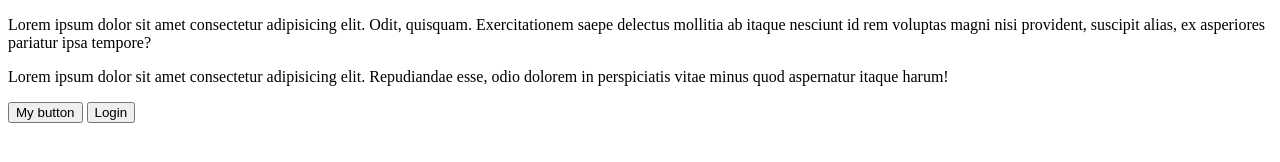
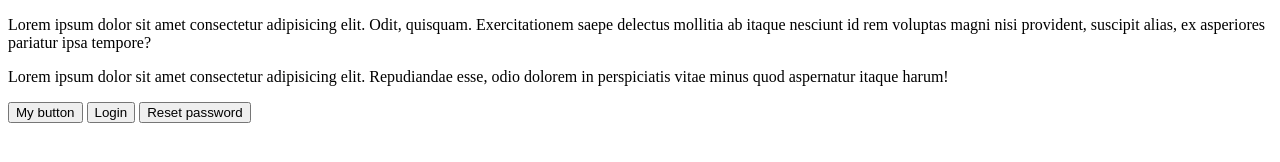
Before and after one commit to silveranon323/SplitMate, a plain HTML site: page index.html in a window 1280 px wide. Drawn offline with Linux system fonts and the light colour scheme.

Commit message:
Added reset button feature

```diff
--- a/index.html
+++ b/index.html
@@ -12,5 +12,6 @@
     <p>Lorem ipsum dolor sit amet consectetur adipisicing elit. Repudiandae esse, odio dolorem in perspiciatis vitae minus quod aspernatur itaque harum!</p>
 <button>My button</button>
 <button>Login</button>
+<button>Reset password</button>
 </body>
 </html>
```
